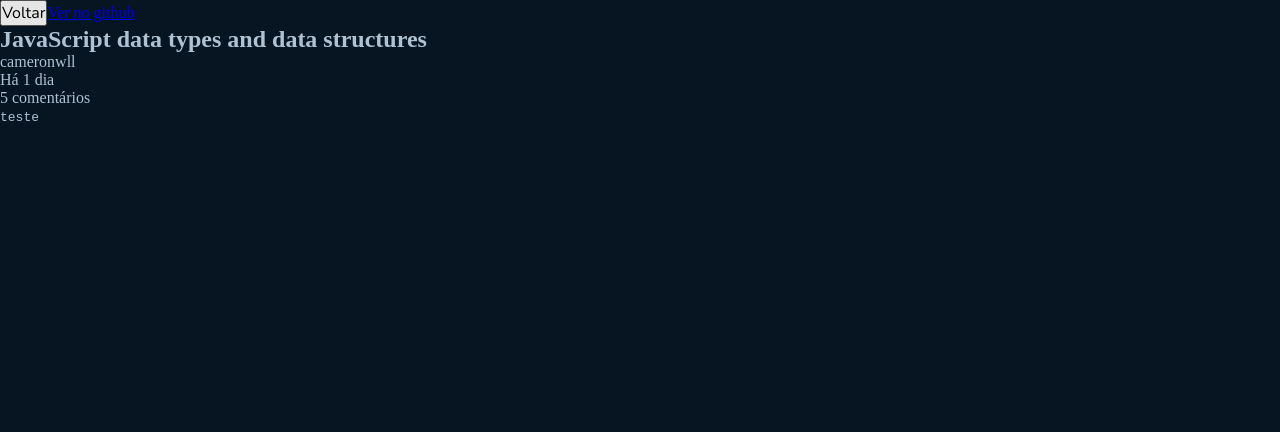
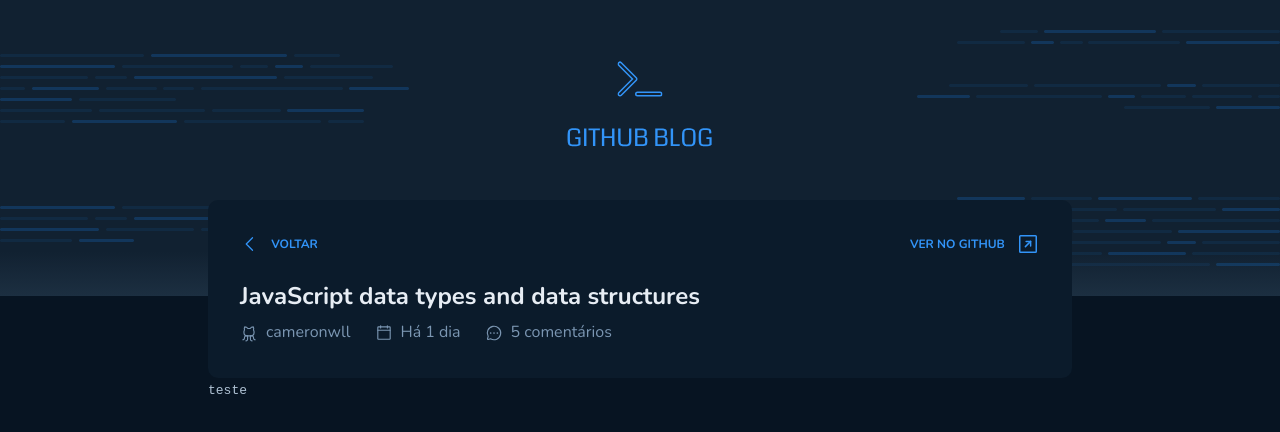
Before and after one commit to viniciusmartins1/github-blog, a React (Vite) app: page /post in a window 1280 px wide. Shown: the top 432 px of the page. Built offline with nearby package versions, Linux system fonts and the light colour scheme.

Commit message:
feat: post details header styles finished

```diff
--- a/src/pages/Post/index.tsx
+++ b/src/pages/Post/index.tsx
@@ -1,33 +1,48 @@
 import ReactMarkdown from "react-markdown";
+import { Header } from "../../components/Header";
+import * as s from "./styles";
+import {
+  ArrowSquareUpRight,
+  CaretLeft,
+  CalendarBlank,
+  ChatCircleDots,
+  GithubLogo,
+} from "phosphor-react";
 
 export function Post() {
   return (
     <>
-      <section>
-        <div>
+      <Header />
+      <s.PostContainer>
+        <s.PostInfoContainer>
+          <s.InfoLinksContainer>
             <button>
-            <span></span> Voltar
+              <CaretLeft size={20} /> Voltar
             </button>
-          <a href="https://github.com/viniciusmartins1">Ver no github</a>
-        </div>
+            <a target="_blank" href="https://github.com/viniciusmartins1">
+              Ver no github
+              <ArrowSquareUpRight size={24} />
+            </a>
+          </s.InfoLinksContainer>
 
           <h2>JavaScript data types and data structures</h2>
 
-        <div>
+          <s.PostInfos>
             <p>
-            <span></span> cameronwll
+              <GithubLogo size={18} /> cameronwll
             </p>
             <p>
-            <span></span> Há 1 dia
+              <CalendarBlank size={18} /> Há 1 dia
             </p>
             <p>
-            <span></span> 5 comentários
+              <ChatCircleDots size={18} /> 5 comentários
             </p>
-        </div>
-      </section>
+          </s.PostInfos>
+        </s.PostInfoContainer>
         <section>
           <ReactMarkdown>`teste`</ReactMarkdown>
         </section>
+      </s.PostContainer>
     </>
   );
 }
--- a/src/pages/Post/styles.ts
+++ b/src/pages/Post/styles.ts
@@ -0,0 +1,85 @@
+import styled from "styled-components";
+
+export const PostContainer = styled.main`
+  max-width: 54rem;
+  margin: 0 auto;
+  font-family: Nunito, sans-serif;
+`;
+
+export const PostInfoContainer = styled.section`
+  padding: 2rem;
+  background-color: ${({ theme }) => theme["gray-800"]};
+  border-radius: 10px;
+  margin-top: -6rem;
+
+  display: flex;
+  flex-direction: column;
+  gap: 0.5rem;
+
+  h2 {
+    font-size: 1.5rem;
+    color: ${({ theme }) => theme["gray-100"]};
+  }
+`;
+
+export const InfoLinksContainer = styled.div`
+  display: flex;
+  justify-content: space-between;
+  margin-bottom: 1rem;
+
+  a,
+  button {
+    text-decoration: none;
+    color: ${({ theme }) => theme["blue-500"]};
+    text-transform: uppercase;
+    font-weight: bold;
+    font-size: 0.75rem;
+
+    display: flex;
+    align-items: center;
+    justify-content: space-between;
+    gap: 0.7rem;
+  }
+
+  button {
+    background-color: transparent;
+    border: 0;
+  }
+`;
+
+export const ProfileTitle = styled.div`
+  display: flex;
+  justify-content: space-between;
+  h2 {
+    font-size: 1.5rem;
+    color: ${({ theme }) => theme["gray-100"]};
+    line-height: 1.95rem;
+  }
+
+  a {
+    text-decoration: none;
+    color: ${({ theme }) => theme["blue-500"]};
+    text-transform: uppercase;
+    font-weight: bold;
+    font-size: 0.75rem;
+
+    display: flex;
+    align-items: center;
+    justify-content: space-between;
+    gap: 0.7rem;
+  }
+`;
+
+export const PostInfos = styled.div`
+  display: flex;
+  gap: 1.5rem;
+  font-size: 1rem;
+  line-height: 1.6rem;
+  color: ${({ theme }) => theme["gray-400"]};
+
+  p {
+    display: flex;
+    align-items: center;
+    gap: 0.5rem;
+  }
+`;
```
Lines whose indentation alone changed are shown as unchanged.
